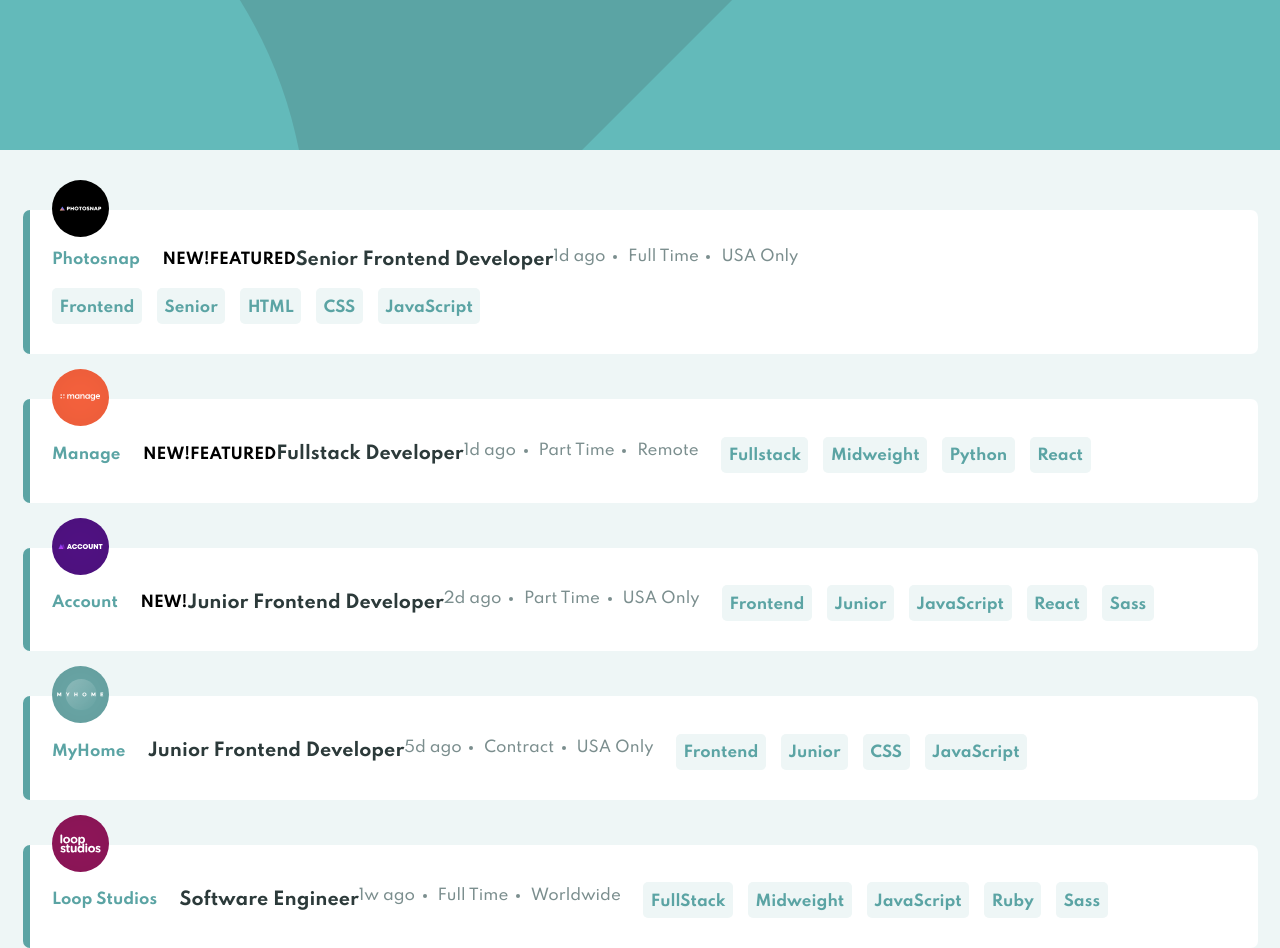
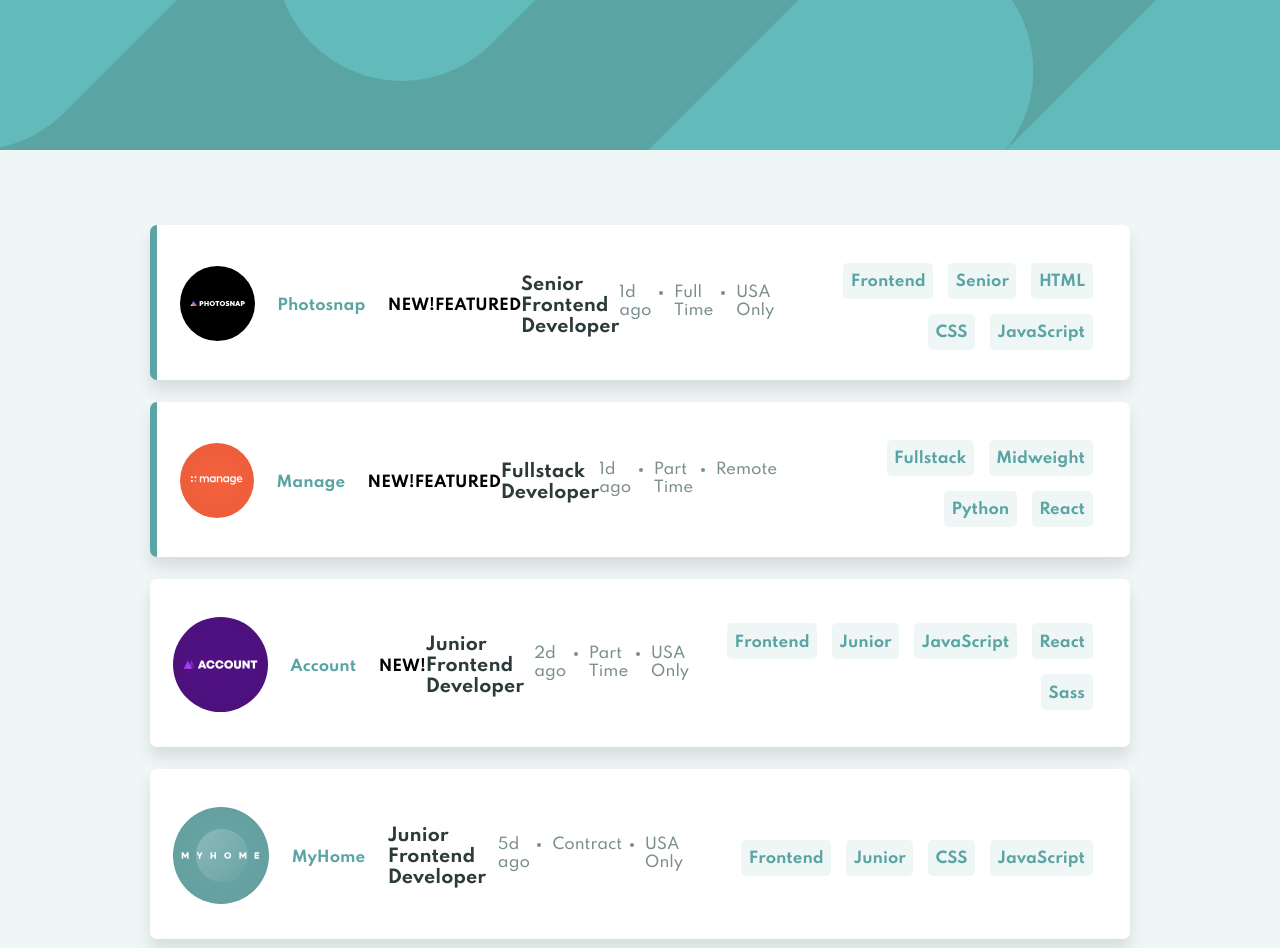
Before and after one commit to MilitusInnocent/static-job-listings, a plain HTML site: page index.html in a window 1280 px wide. Shown: the top 948 px of the page. Drawn offline with Linux system fonts and the light colour scheme.

Commit message:
CSS styling - Desktop version

```diff
--- a/style.css
+++ b/style.css
@@ -48,8 +48,6 @@ body {
   background-color: var(--light_grayish_cyan);
 }
 
-.container {}
-
 /* -- HEADER -- */
 
 .header {
@@ -78,8 +76,12 @@ body {
   padding: 2.5rem 1.5rem 1rem 1.5rem;
   margin: 0 0 3rem 0;
   border-radius: 7px;
+  background-color: var(--white);
+  box-shadow: 0 10px 15px rgba(0, 0, 0, .1);
+}
+
+.board:nth-child(-n+2) {
   border-left: 7px solid var(--desaturated_dark_cyan);
-  background-color: var(--white);
 }
 
 /* -- BOARD Logo -- */
@@ -209,8 +211,55 @@ body {
   cursor: pointer;
 }
 
+
+/* -- MEDIA QUERIES -  -- */
+
+@media (min-width: 900px) {
+
 /* -- MEDIA QUERIES - GLOBAL -- */
+
+  .container {
+    width: 100%;
+  }
+
 /* -- MEDIA QUERIES - HEADER -- */
+
+  .header {
+    background-image: url(images/bg-header-desktop.svg);
+    margin-bottom: 5rem;
+  }
+
 /* -- MEDIA QUERIES - JOB-BOARD -- */
+
+  .job-board {
+    margin: 4rem 10rem;
+  }
+
 /* -- MEDIA QUERIES - BOARD -- */
-/* -- MEDIA QUERIES - ATTRIBUTION -- */
+
+  .board {
+    justify-content: space-between;
+    align-items: center;
+    flex-wrap: nowrap;
+    margin-bottom: 1.5rem;
+  }
+
+  .board__company-logo {
+    position: relative;
+    top: 0;
+    margin: 0 1.5rem 1rem 0;
+    width: 15rem;
+  }
+
+  .board__company-information {
+    border-bottom: none;
+    margin: 0;
+    width: 80%;
+  }
+
+  .board__tag {
+    width: 100%;
+    justify-content: flex-end;
+    flex-wrap: no-wrap;
+  }
+}
```
